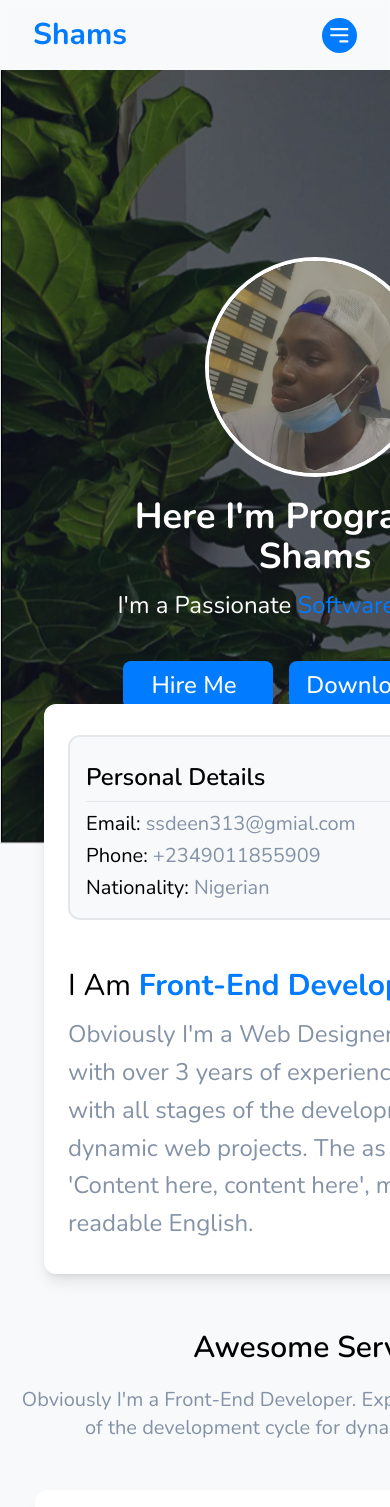
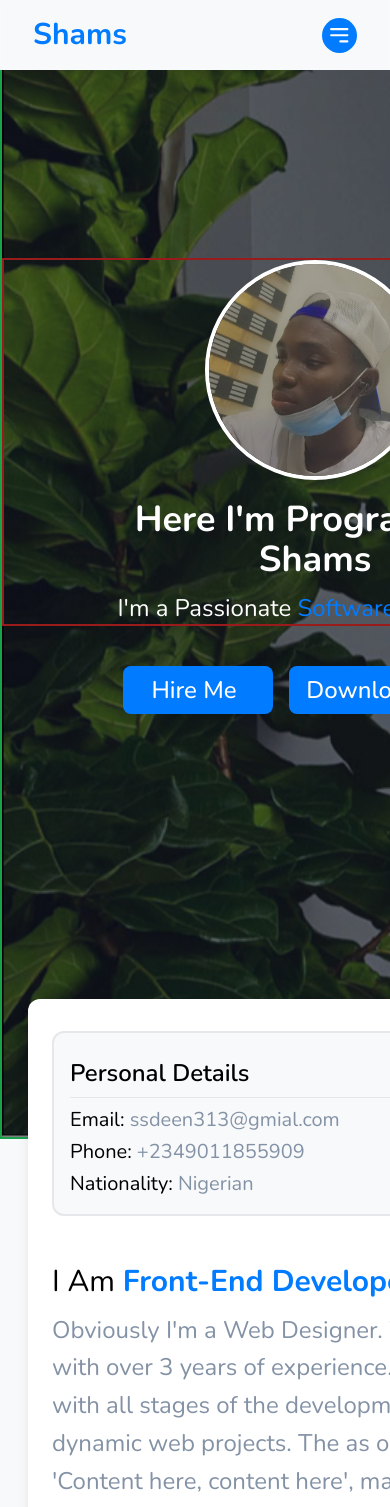
Before and after one commit to Programmer-Shams/portfolio, a Next.js app: page / in a window 390 px wide. Shown: the top 1507 px of the page. Built offline with nearby package versions, Linux system fonts and the light colour scheme.

Commit message:
still working

```diff
--- a/app/global.scss
+++ b/app/global.scss
@@ -130,6 +130,9 @@
     }
   }
 
+  .class {
+
+  }
 
   .app {
     background-color: var(--primary-color);
--- a/components/Footer.tsx
+++ b/components/Footer.tsx
@@ -4,7 +4,7 @@ import { IconBaseProps } from "react-icons";
 
 const Footer = () => {
   return (
-    <footer className="sm:w-full lg:h-[50vh] w-[630px] h-[50vh] bg-bg_secondary relative">
+    <footer className="sm:w-full lg:h-[50vh] w-[630px] h-[70vh]  bg-bg_secondary relative">
       <h1 className="text-3xl text-center font-[600] pt-10">Shams</h1>
       <p className="text-black mt-16 text-base text-center leading-[30px] px-4 lg:px-0">
         Obviously I'm a Web Designer. Experienced with all stages of the
--- a/sections/ Service.tsx
+++ b/sections/ Service.tsx
@@ -9,7 +9,7 @@ import Info from "@/components/Info";
 const Service = () => {
   return (
     <section className="bg-bg_secondary w-[630px] sm:w-full lg:h-[97vh] h-full pt-10 pb-16" id="service">
-      <div className="flex justify-center items-center"><Info /></div>
+      <div className="flex md:justify-center"><Info /></div>
       <div className="mt-14">
         <h1 className="text-3xl text-center font-[600]">Awesome Service</h1>
         <p className="text-textColor mt-5 text-center text-xl px-3">
--- a/sections/Hero.tsx
+++ b/sections/Hero.tsx
@@ -8,8 +8,8 @@ import Navbar from "@/components/Navbar/Navbar";
 
 const Hero = () => {
   return (
-    <div className="bg-bg-hero w-[630px] sm:w-full h-screen lg:h-[47rem] border bg-cover bg-no-repeat" id="home">
-      <div className="flex flex-col items-center justify-center mt-64 lg:mt-44">
+    <div className="bg-bg-hero w-[630px] sm:w-full h-[135vh]  border-green-600 md:h-[47rem] border-2 bg-cover bg-no-repeat" id="home">
+      <div className="flex flex-col items-center justify-center mt-[16rem] lg:mt-44 border-2 border-red-800">
         <Image
           src="/assets/images/shams.jpg"
           alt="shams"
```
